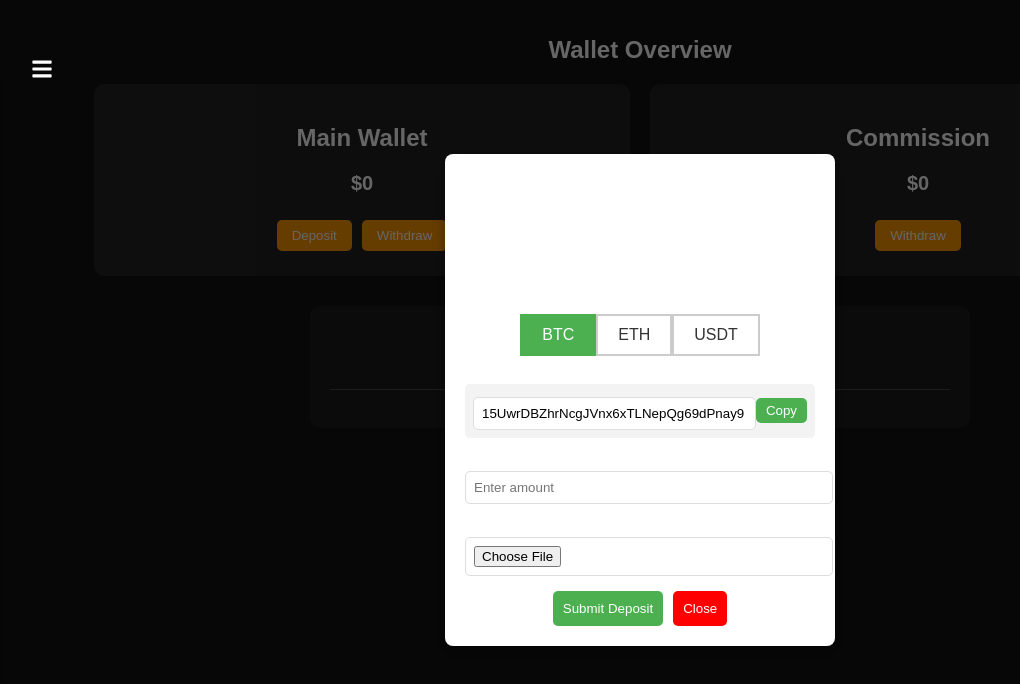
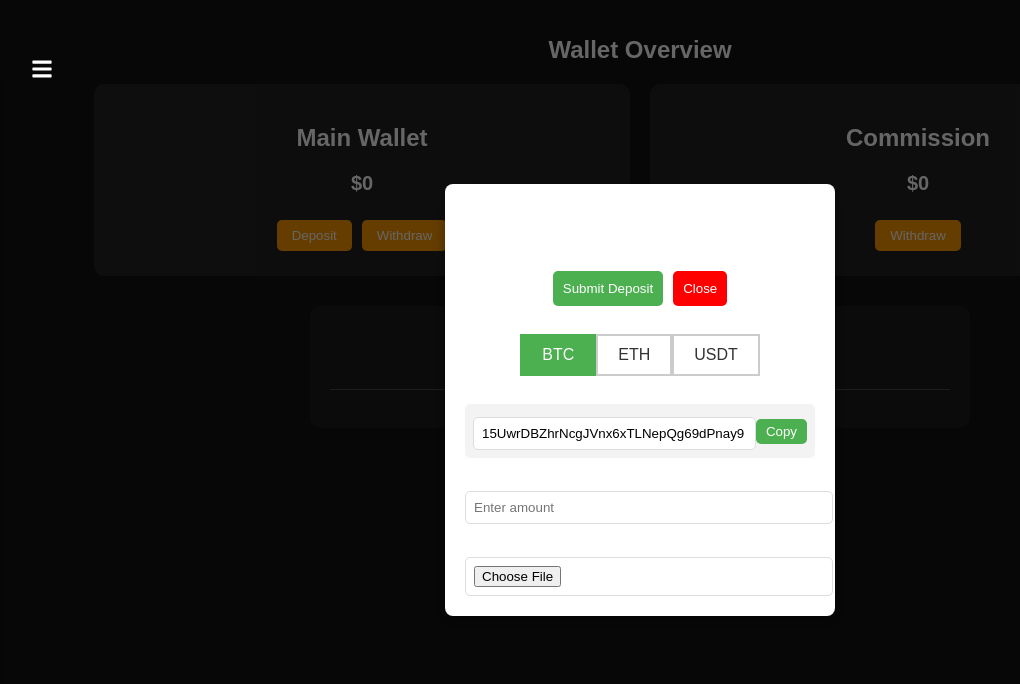
Before and after one commit to Martganan24/CCXPR, a React (Create React App) app in the folder cecxai-trading/: page /wallet in a window 1280 px wide. Both pictures are taken after a click on the button "Deposit". Shown: the top 684 px of the page, without its empty margins (0-1020 px from the left). Built offline with nearby package versions, Linux system fonts and the light colour scheme.

Commit message:
withdraw

```diff
--- a/cecxai-trading/src/components/DepositWithdrawPopup.js
+++ b/cecxai-trading/src/components/DepositWithdrawPopup.js
@@ -44,7 +44,7 @@ const DepositWithdrawPopup = ({ type, onClose }) => {
     setTimeout(() => setCopied(false), 2000); // Reset to original text after 2 seconds
   };
 
-  // Handle submit
+  // Handle submit (single handler for both deposit and withdrawal)
   const handleSubmit = async () => {
     if (!amount || (type === "deposit" && !receiptUrl)) {
       console.log("Please enter amount and upload a receipt.");
@@ -61,16 +61,21 @@ const DepositWithdrawPopup = ({ type, onClose }) => {
 
     console.log("Submitting transaction data:", transactionData);
 
+    try {
       // Insert transaction data into Supabase (or other database)
       const { data, error } = await supabase
         .from(type === "deposit" ? 'deposits' : 'withdrawals') // Use different tables for deposit and withdrawal
         .insert([transactionData]);
 
       if (error) {
-      console.error("Error submitting transaction:", error);
+        console.error("Error submitting transaction:", error.message); // Display detailed error message
       } else {
         console.log(`${type === "deposit" ? "Deposit" : "Withdrawal"} submitted successfully:`, data);
         // Optionally clear fields or close popup
+        onClose(); // Close the popup after successful submission
+      }
+    } catch (err) {
+      console.error("Unexpected error during submit:", err); // Catch any unexpected errors during submission
     }
   };
 
@@ -90,10 +95,16 @@ const DepositWithdrawPopup = ({ type, onClose }) => {
       >
         <h2 className="popup-title">{type === "deposit" ? "Deposit Funds" : "Withdraw Funds"}</h2>
 
+        {/* Action Buttons moved up here */}
+        <div className="popup-actions">
+          <button className="submit-btn" onClick={handleSubmit}>
+            {type === "deposit" ? "Submit Deposit" : "Submit Withdrawal"}
+          </button>
+          <button className="close-btn" onClick={onClose}>Close</button>
+        </div>
+
         {/* Token Selection */}
         <label>Select Token:</label>
-        // Inside your DepositWithdrawPopup component, ensure the selected token changes the button color.
-
         <div className="token-options">
           {["BTC", "ETH", "USDT"].map((token) => (
             <button
@@ -105,7 +116,6 @@ const DepositWithdrawPopup = ({ type, onClose }) => {
             </button>
           ))}
         </div>
-
 
         {/* Show wallet address if deposit */}
         {type === "deposit" && (
@@ -151,14 +161,6 @@ const DepositWithdrawPopup = ({ type, onClose }) => {
             {fileName && <p>Selected File: {fileName}</p>}
           </>
         )}
-
-        {/* Action Buttons */}
-        <div className="popup-actions">
-          <button className="submit-btn" onClick={handleSubmit}>
-            {type === "deposit" ? "Submit Deposit" : "Submit Withdrawal"}
-          </button>
-          <button className="close-btn" onClick={onClose}>Close</button>
-        </div>
       </motion.div>
     </motion.div>
   );
```
Lines whose indentation alone changed are shown as unchanged.
